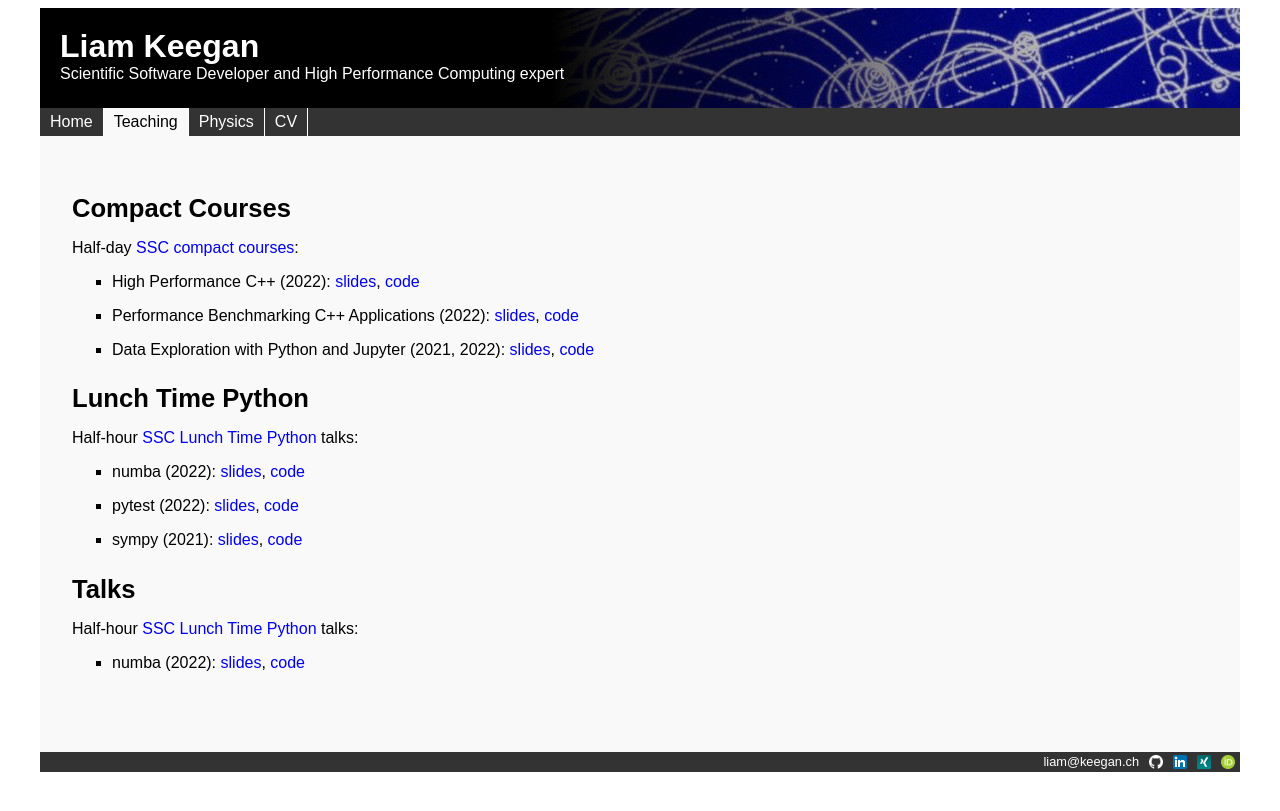
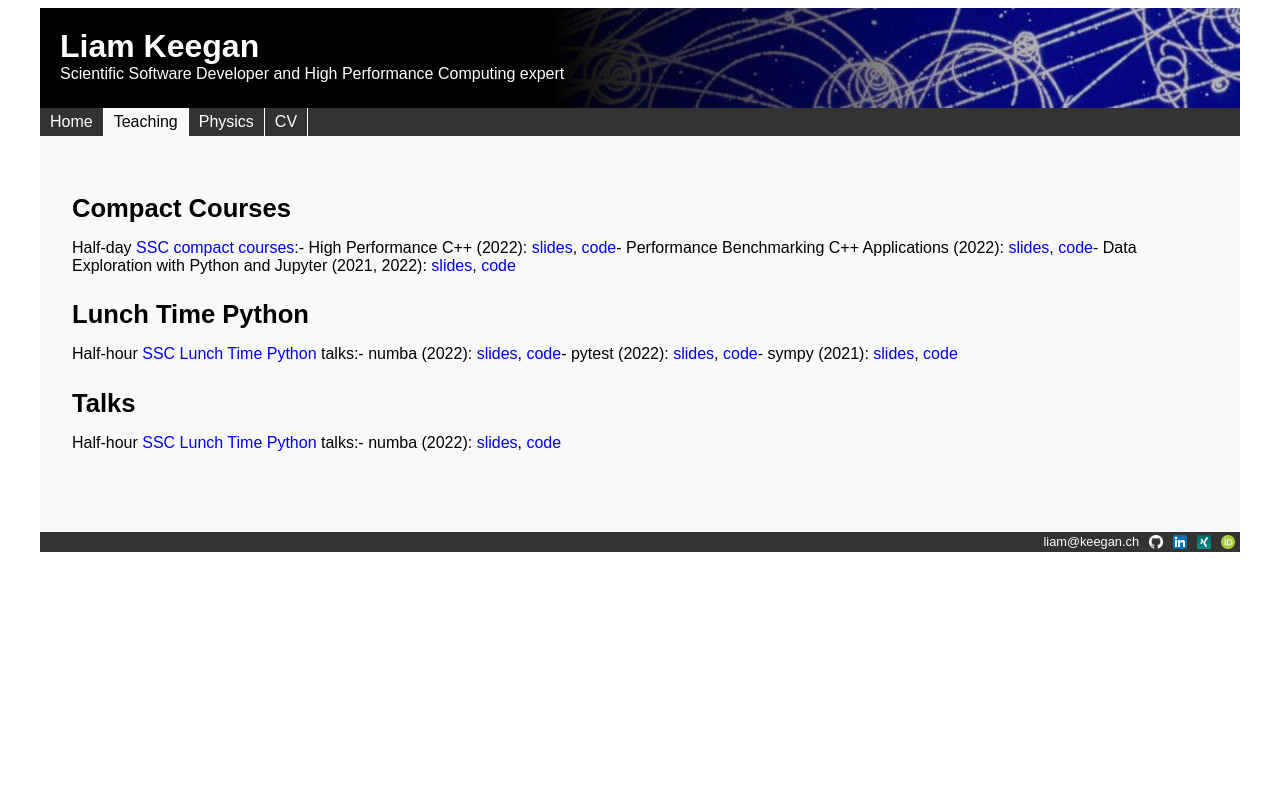
Before and after one commit to lkeegan/lkeegan.github.io, a Jekyll site: the page built from teaching.md, in a window 1280 px wide. Shown: the top 811 px of the page. Built offline with Jekyll 4.4.1, drawn with Linux system fonts in a browser that asks for light colours.

Commit message:
add minus signs to prevent liquid template lines from automatically adding newlines

```diff
--- a/teaching.md
+++ b/teaching.md
@@ -9,8 +9,8 @@
 
 {{ section.description }}:
 
-{% for item in section.items %}
+{%- for item in section.items -%}
 - {{ item.title }} ({{ item.year }}): [slides]({{ item.slides }}), [code]({{ item.code }})
-{% endfor %}
+{%- endfor -%}
 
 {% endfor %}
```
Also changed, not shown: cv.md (+2 -2 lines), physics.md (+2 -2 lines).
